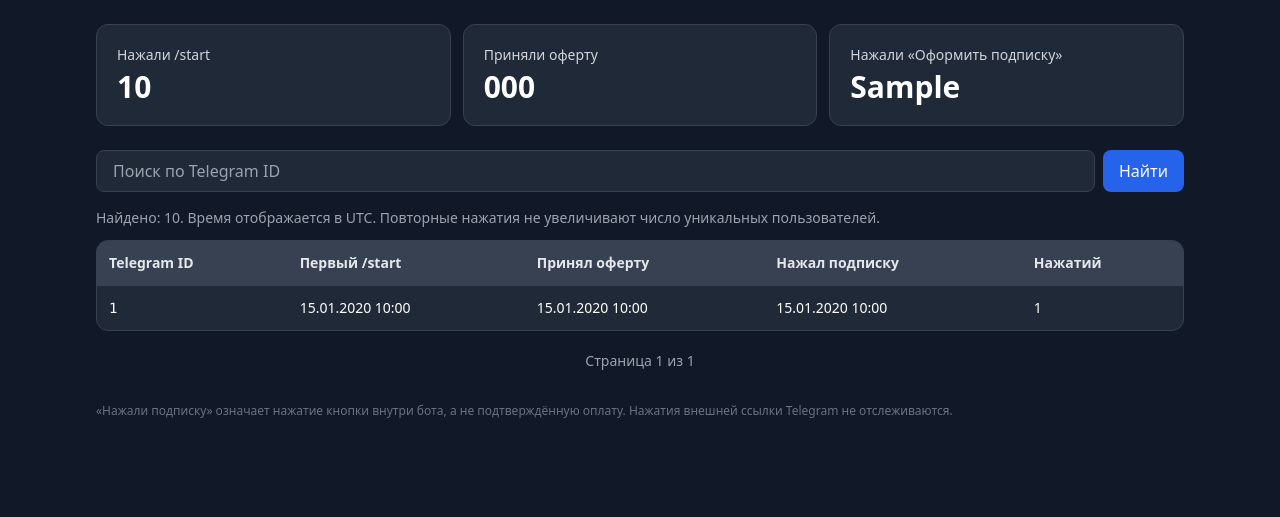
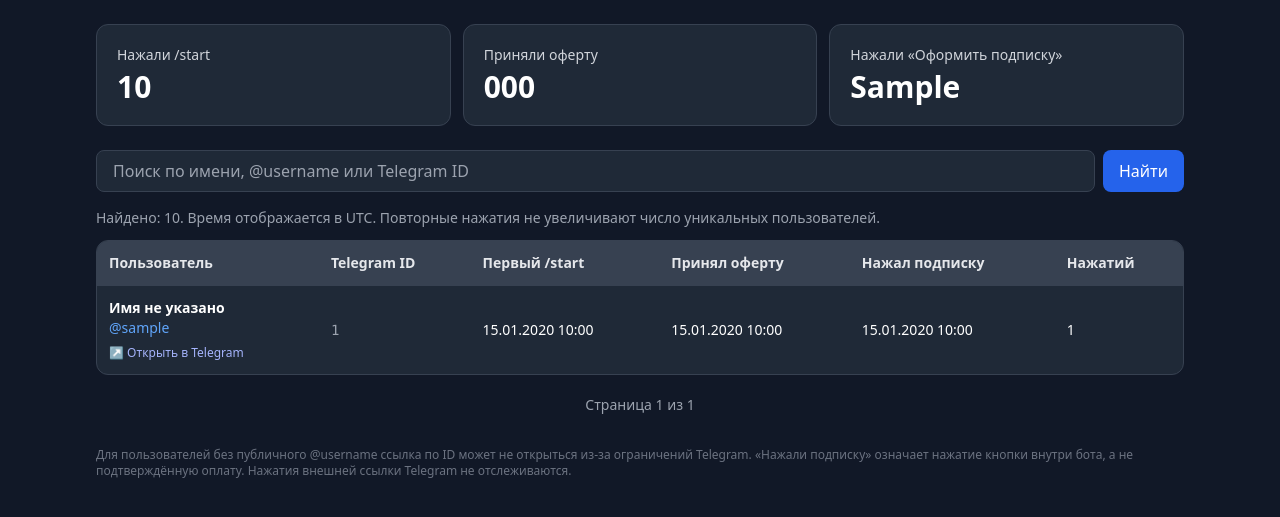
Before and after one commit to vazhap519/dato-telegram, a FastAPI app: template admin/templates/users.html in a window 1280 px wide. Shown: the part 96-613 px from the top of the page. Run offline with FastAPI, Linux system fonts and the light colour scheme; the template is opened without the code that fills it: most values are stand-ins (such as "Sample title", 1, 10 or a date in 2020); parts of the project's set-up code (start-up, migrations or seed data) failed here and were passed over; some libraries are stand-ins or nearby versions.

Commit message:
Display Telegram names, usernames and direct profile links in admin user lists

```diff
--- a/admin/templates/users.html
+++ b/admin/templates/users.html
@@ -23,7 +23,7 @@
 </section>
 <form action="/users" method="get" class="flex gap-2 mb-4">
 <input type="hidden" name="stage" value="{{ stage }}">
-<input type="text" name="search" value="{{ search }}" placeholder="Поиск по Telegram ID" class="flex-1 min-w-0 rounded-lg bg-gray-800 border border-gray-700 px-4 py-2">
+<input type="text" name="search" value="{{ search }}" placeholder="Поиск по имени, @username или Telegram ID" class="flex-1 min-w-0 rounded-lg bg-gray-800 border border-gray-700 px-4 py-2">
 <button class="px-4 py-2 rounded-lg bg-blue-600 hover:bg-blue-500">Найти</button>
 {% if search %}<a href="/users?stage={{ stage }}" class="px-3 py-2 rounded-lg bg-gray-700">Сбросить</a>{% endif %}
 </form>
@@ -31,19 +31,30 @@
 <div class="overflow-x-auto bg-gray-800 rounded-xl border border-gray-700">
 <table class="w-full text-sm text-left">
 <thead class="bg-gray-700 text-gray-200"><tr>
-<th class="p-3">Telegram ID</th><th class="p-3">Первый /start</th><th class="p-3">Принял оферту</th><th class="p-3">Нажал подписку</th><th class="p-3">Нажатий</th>
+<th class="p-3">Пользователь</th><th class="p-3">Telegram ID</th><th class="p-3">Первый /start</th><th class="p-3">Принял оферту</th><th class="p-3">Нажал подписку</th><th class="p-3">Нажатий</th>
 </tr></thead>
 <tbody>
 {% for u in users %}
 <tr class="border-t border-gray-700 hover:bg-gray-750">
-<td class="p-3 font-mono">{{ u.telegram_id }}</td>
+<td class="p-3">
+  <div class="font-semibold">{{ ([u.first_name, u.last_name]|select|join(' ')) or 'Имя не указано' }}</div>
+  {% if u.username %}
+    <a href="https://t.me/{{ u.username }}" target="_blank" rel="noopener noreferrer" class="text-blue-400 hover:underline">@{{ u.username }}</a>
+  {% else %}
+    <span class="text-gray-500 text-xs">Без username</span>
+  {% endif %}
+  <div class="mt-1">
+    <a href="{{ 'https://t.me/' ~ u.username if u.username else 'tg://user?id=' ~ u.telegram_id }}" class="inline-block text-xs text-indigo-300 hover:underline">↗ Открыть в Telegram</a>
+  </div>
+</td>
+<td class="p-3 font-mono text-gray-400">{{ u.telegram_id }}</td>
 <td class="p-3 whitespace-nowrap">{{ u.created_at.strftime('%d.%m.%Y %H:%M') if u.created_at else '—' }}</td>
 <td class="p-3 whitespace-nowrap">{{ u.accepted_at.strftime('%d.%m.%Y %H:%M') if u.accepted_at else '—' }}</td>
 <td class="p-3 whitespace-nowrap">{{ u.clicked_at.strftime('%d.%m.%Y %H:%M') if u.clicked_at else '—' }}</td>
 <td class="p-3">{{ u.click_count or '—' }}</td>
 </tr>
 {% else %}
-<tr><td colspan="5" class="p-8 text-center text-gray-400">Пользователей пока нет</td></tr>
+<tr><td colspan="6" class="p-8 text-center text-gray-400">Пользователей пока нет</td></tr>
 {% endfor %}
 </tbody></table></div>
 <nav class="flex items-center justify-between mt-5">
@@ -51,6 +62,6 @@
 <span class="text-gray-400 text-sm">Страница {{ page }} из {{ page_count }}</span>
 <div>{% if page < page_count %}<a href="{{ next_url }}" class="bg-gray-700 rounded-lg px-4 py-2">Вперёд →</a>{% endif %}</div>
 </nav>
-<p class="text-xs text-gray-500 mt-8">«Нажали подписку» означает нажатие кнопки внутри бота, а не подтверждённую оплату. Нажатия внешней ссылки Telegram не отслеживаются.</p>
+<p class="text-xs text-gray-500 mt-8">Для пользователей без публичного @username ссылка по ID может не открыться из-за ограничений Telegram. «Нажали подписку» означает нажатие кнопки внутри бота, а не подтверждённую оплату. Нажатия внешней ссылки Telegram не отслеживаются.</p>
 </main>
 </body></html>
```
